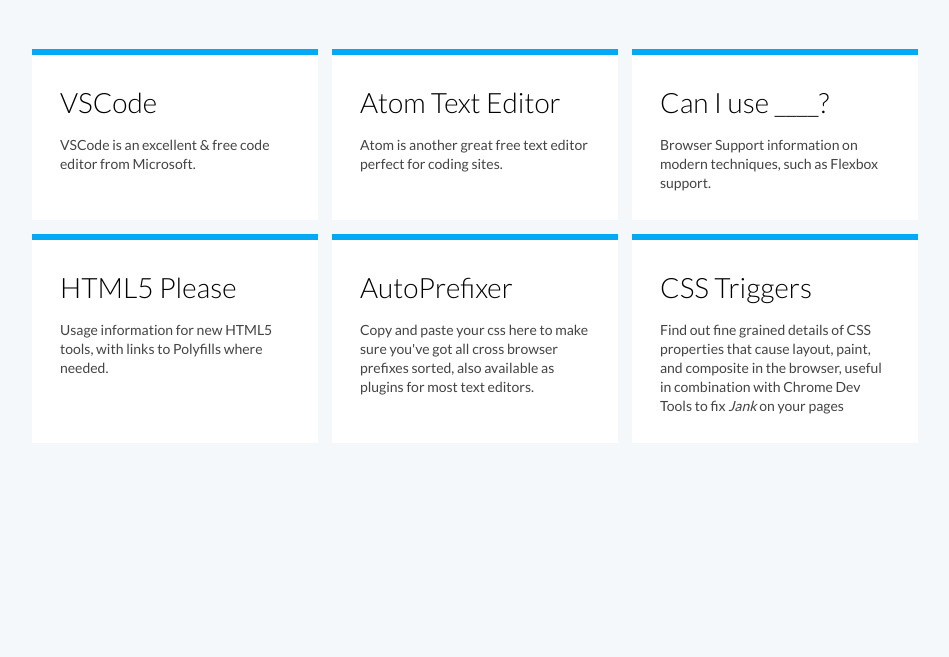
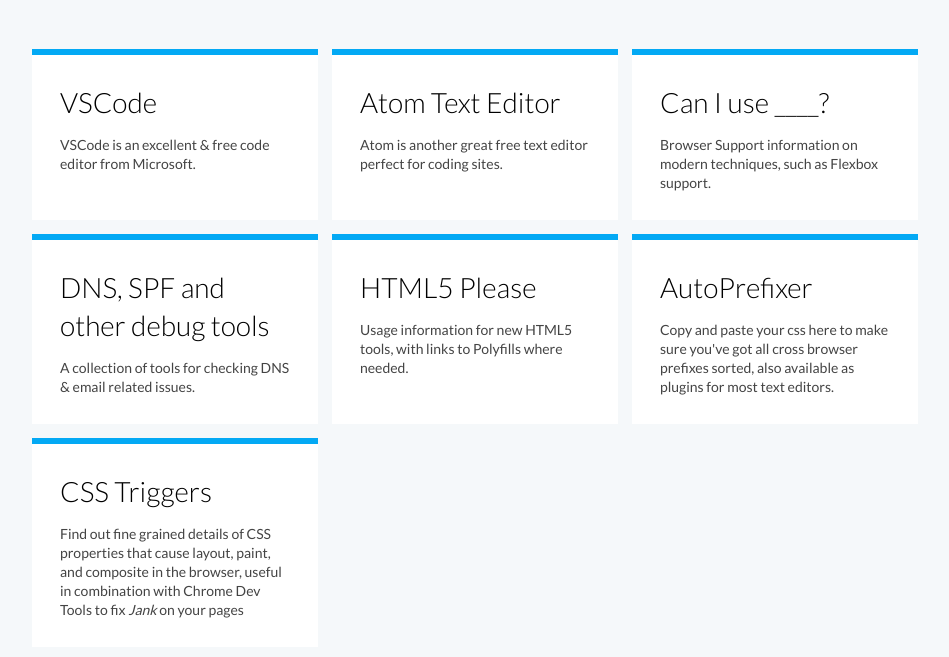
Before and after one commit to ReallyEasyCart/reallyeasycart.github.io, a plain HTML site: page tools.html in a window 1280 px wide. Shown: the part 161-818 px from the top of the page, without its empty margins (165-1114 px from the left). Drawn offline with nearby package versions, Linux system fonts and the light colour scheme.

Commit message:
feat: added link to DNS & Email debug tools

```diff
--- a/tools.html
+++ b/tools.html
@@ -34,9 +34,16 @@
             </section>
 
             <section class="unit">
-                <a href="http://caniuse.com/" class="unit-inner">
+                <a href="https://caniuse.com/" class="unit-inner">
                     <h1>Can I use ____?</h1>
                     <p>Browser Support information on modern techniques, such as Flexbox support.</p>
+                </a>
+            </section>
+
+            <section class="unit">
+                <a href="https://debugger.stapps.io/" class="unit-inner">
+                    <h1>DNS, SPF and other debug tools</h1>
+                    <p>A collection of tools for checking DNS & email related issues.</p>
                 </a>
             </section>
 
```
